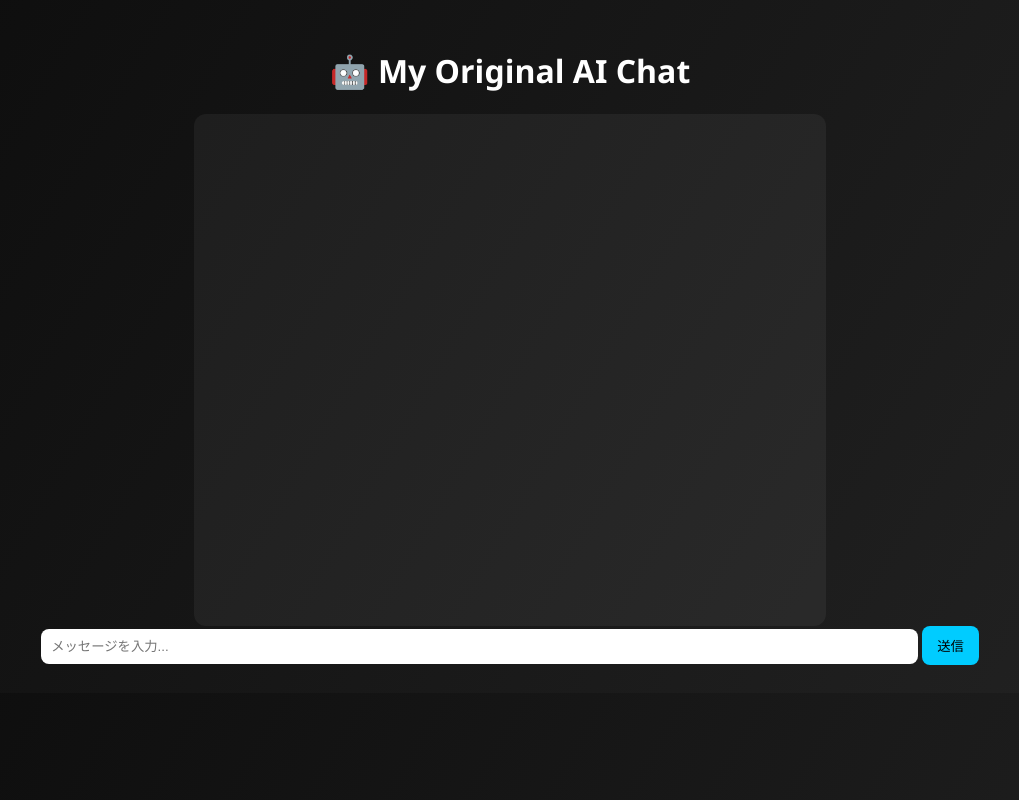
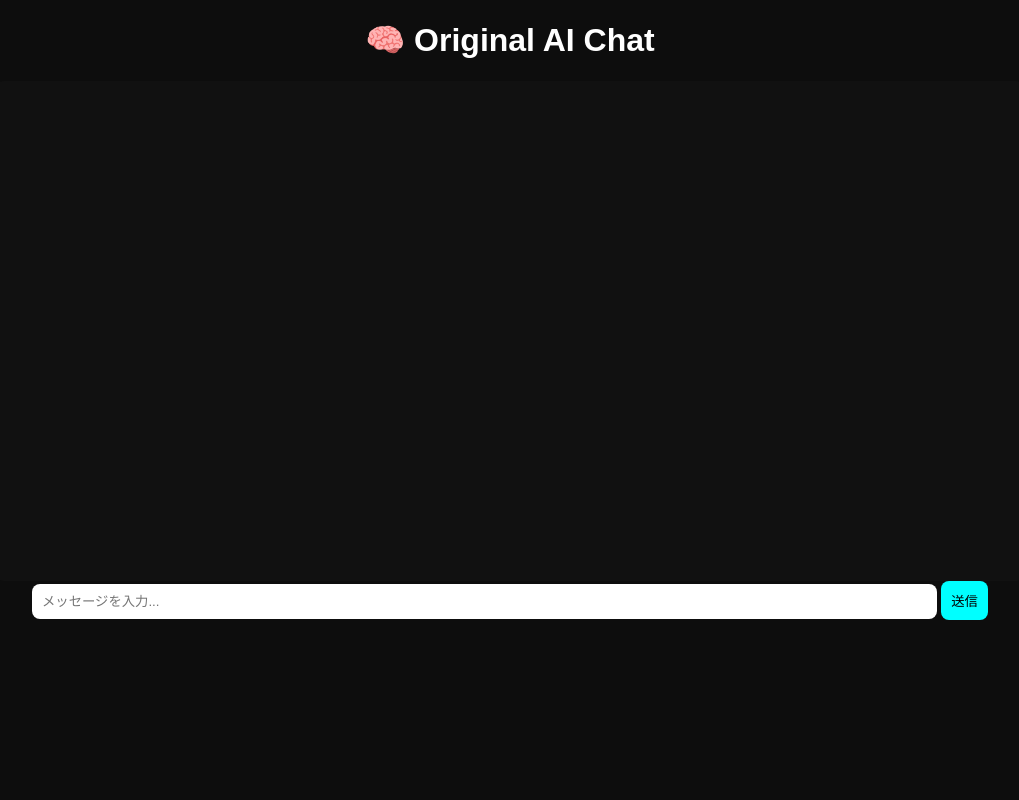
Before and after one commit to mikancat-taki/AI-, a Flask app: page / in a window 1280 px wide. Shown: the whole page, without its empty margins (130-1149 px from the left). Run offline with Flask 3, Linux system fonts and the light colour scheme.

Commit message:
Update index.html

```diff
--- a/templates/index.html
+++ b/templates/index.html
@@ -2,63 +2,36 @@
 <html lang="ja">
 <head>
 <meta charset="UTF-8">
-<title>オリジナルAIチャット</title>
+<title>Original AI Chat</title>
 <style>
-body {
-  background: linear-gradient(120deg, #0d0d0d, #222);
-  color: #fff;
-  font-family: "Segoe UI", sans-serif;
-  text-align: center;
-  padding: 20px;
-}
-#chatbox {
-  width: 80%;
-  max-width: 600px;
-  margin: 0 auto;
-  background: rgba(255,255,255,0.05);
-  border-radius: 12px;
-  padding: 16px;
-  height: 60vh;
-  overflow-y: auto;
-  text-align: left;
-}
-.user { color: #00ccff; margin: 6px 0; }
-.bot { color: #ffcc00; margin: 6px 0; }
-input {
-  width: 70%; padding: 10px; border-radius: 8px; border: none;
-}
-button {
-  padding: 10px 15px;
-  border: none;
-  border-radius: 8px;
-  background: #00ccff;
-  color: #000;
-  cursor: pointer;
-}
+body { background:#0d0d0d; color:#fff; font-family:sans-serif; text-align:center; }
+#chatbox { width:80%; margin:auto; background:#111; border-radius:10px; padding:10px; height:60vh; overflow-y:auto; }
+.user { color:#0ff; }
+.bot { color:#ff0; }
+input { width:70%; padding:10px; border-radius:8px; border:none; }
+button { padding:10px; border:none; border-radius:8px; background:#0ff; color:#000; cursor:pointer; }
 </style>
 </head>
 <body>
-<h1>🤖 My Original AI Chat</h1>
+<h1>🧠 Original AI Chat</h1>
 <div id="chatbox"></div>
-<input id="userInput" placeholder="メッセージを入力...">
-<button onclick="sendMessage()">送信</button>
+<input id="msg" placeholder="メッセージを入力...">
+<button onclick="send()">送信</button>
 
 <script>
-async function sendMessage() {
-  const input = document.getElementById("userInput");
-  const message = input.value.trim();
-  if (!message) return;
-  document.getElementById("chatbox").innerHTML += `<p class='user'>👤 ${message}</p>`;
-  input.value = "";
-
+async function send() {
+  const box = document.getElementById("chatbox");
+  const msg = document.getElementById("msg").value.trim();
+  if (!msg) return;
+  box.innerHTML += `<p class='user'>👤 ${msg}</p>`;
+  document.getElementById("msg").value = "";
   const res = await fetch("/chat", {
-    method: "POST",
-    headers: { "Content-Type": "application/json" },
-    body: JSON.stringify({ message })
+    method:"POST", headers:{"Content-Type":"application/json"},
+    body:JSON.stringify({message:msg})
   });
   const data = await res.json();
-  document.getElementById("chatbox").innerHTML += `<p class='bot'>🤖 ${data.response}</p>`;
-  document.getElementById("chatbox").scrollTop = chatbox.scrollHeight;
+  box.innerHTML += `<p class='bot'>🤖 ${data.response}</p>`;
+  box.scrollTop = box.scrollHeight;
 }
 </script>
 </body>
```
